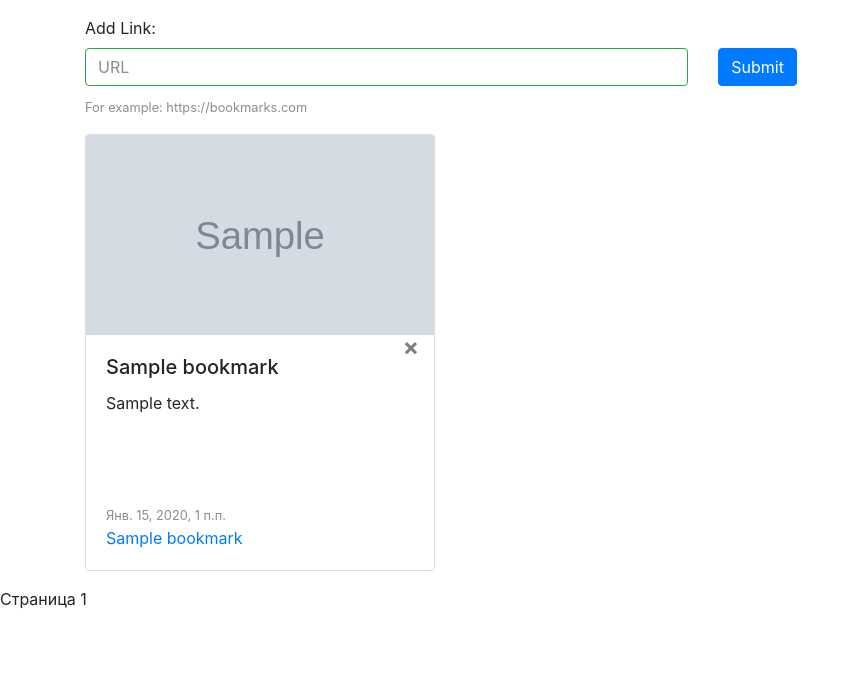
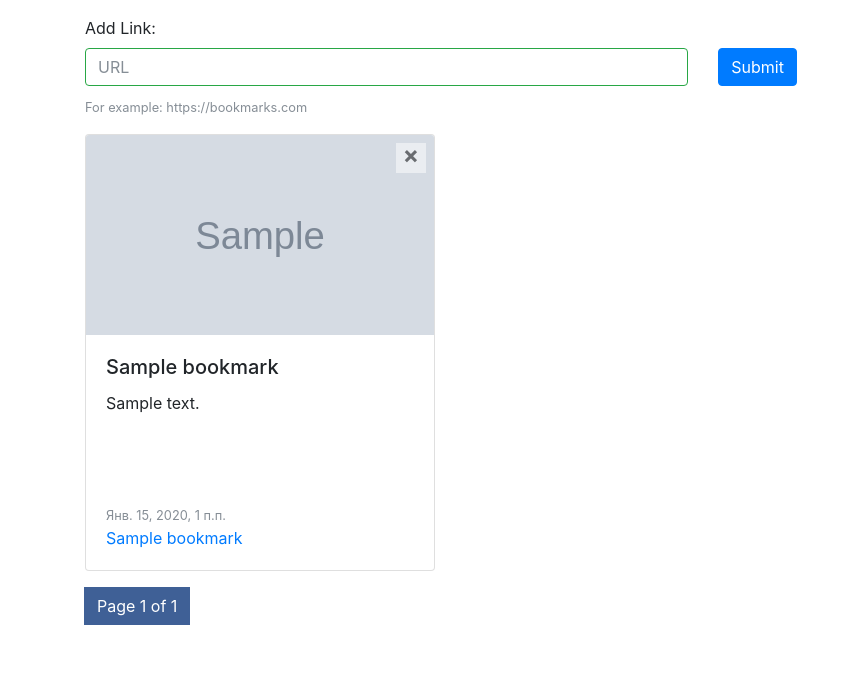
Before and after one commit to motionrus/bookmark, a Django app: page /links/ in a window 1280 px wide. Shown: the part 54-735 px from the top of the page, without its empty margins (0-859 px from the left). Run offline with Django 3.2, Linux system fonts and the light colour scheme; tables that the repository leaves empty hold one stand-in row (values such as "Sample post"); grey boxes marked "Sample" are stand-in pictures; some libraries are stand-ins or nearby versions.

Commit message:
first template ended

```diff
--- a/main/forms.py
+++ b/main/forms.py
@@ -1,14 +1,10 @@
 from django import forms
 
 
-class LinkBookMark2(forms.Form):
-    url = forms.URLField(label='Add Link', max_length=255)
-
-
 class LinkBookMark(forms.Form):
-    attrs = {
-        'id' : "inlineFormInputName2",
-        'placeholder' : "URL",
+    attr = {
+        'id': "inlineFormInputName2",
+        'placeholder': "URL",
         'class': 'form-control is-valid'
     }
-    url = forms.URLField(label='Add Link', max_length=255, widget=forms.TextInput(attrs=attrs))
+    url = forms.URLField(label='Add Link', max_length=255, widget=forms.TextInput(attrs=attr))
--- a/static/css/main.css
+++ b/static/css/main.css
@@ -46,6 +46,7 @@ img {
 button.close {
 	position: absolute;
 	right: 0.5rem;
+	top: 0.5rem;
 	width: 30px;
 	height: 30px;
 	text-shadow: none;
--- a/templates/index.html
+++ b/templates/index.html
@@ -1,4 +1,3 @@
-
 {% extends 'base.html' %}
 {% block content %}
 {% load static %}
@@ -30,12 +29,12 @@
         {% for link in response_links %}
         <div class="col-md-4">
             <div class="card">
+                <form action="/links/" method="post">
                 {% if link.image %}
                 <img class="card-img-top" src="{{ link.image }}" alt="Card image cap">
                 {% else %}
                 <img class="card-img-top" src="{% static 'img/bookmark.jpg'%}" alt="Card image cap">
                 {% endif %}
-                <form action="/links/" method="post">
                 {% csrf_token %}
                 <input type="hidden" name="delete_pk_id" value="{{ link.id }}">
                 <button type="submit" class="close"  aria-label="Close">
@@ -60,13 +59,28 @@
     </div>
 </div>
 
+<div class="container">
+	<nav aria-label="...">
+		<ul class="pagination">
+			<li class="page-item">
 				{% if page_output.has_previous %}
-        <a href="/links/{{ page_output.previous_page_number }}">назад</a>
+				<a class="page-link" href="/links/{{ page_output.previous_page_number }}" tabindex="-1">Previous</a>
 				{% endif %}
-    <p>Страница {{ page_output.number }}</p>
+			</li>
+
+            <li class="page-item active">
+                <a class="page-link" href="#">Page {{ page_output.number }} of {{ page_output.paginator.num_pages }}
+                <span class="sr-only">(current)</span>
+                </a>
+            </li>
+			<li class="page-item">
 				{% if page_output.has_next %}
-        <a href="/links/{{ page_output.next_page_number }}">вперед</a>
+				<a class="page-link" href="/links/{{ page_output.next_page_number }}">Next</a>
 				{% endif %}
+			</li>
+		</ul>
+	</nav>
+</div>
 {% else %}
     <p>No Links are available.</p>
 {% endif %}
```
Lines whose indentation alone changed are shown as unchanged.
